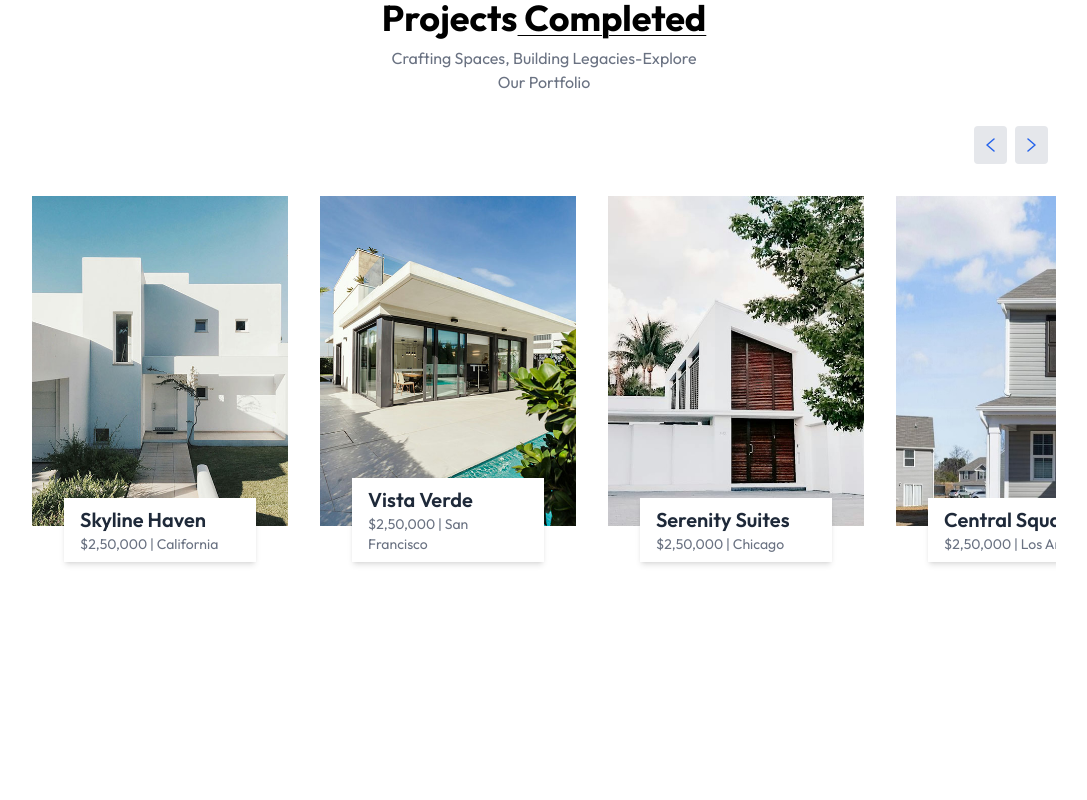
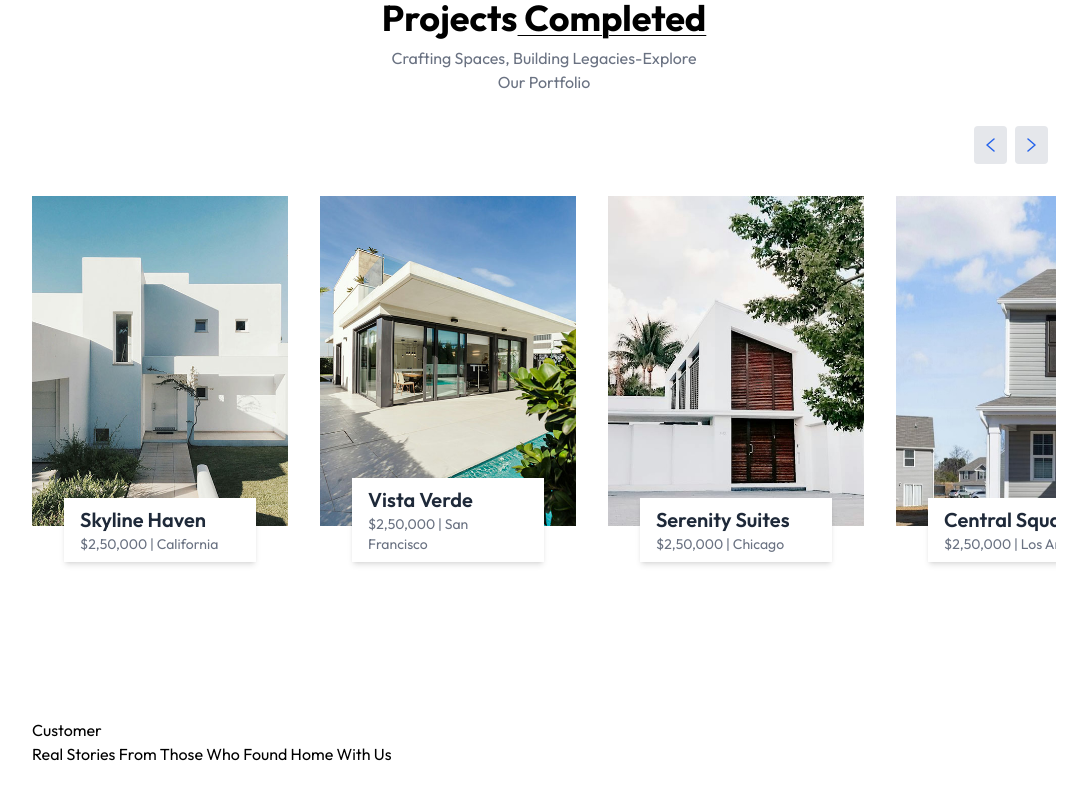
Before and after one commit to brauliomac/real-state-site, a React app in the folder real-state/: page / in a window 1280 px wide. Shown: the part 1770-2570 px from the top of the page, without its empty margins (96-1183 px from the left). Before the commit the page ends 2448 px from the top, so only its background shows below. Built offline with nearby package versions, Linux system fonts and the light colour scheme; the HTML template or start-up script is replaced by a standard one.

Commit message:
component Testimonials created

```diff
--- a/real-state/src/App.jsx
+++ b/real-state/src/App.jsx
@@ -2,6 +2,7 @@ import React from "react";
 import Header from "./components/Header";
 import About from "./components/About";
 import Projects from "./components/Projects";
+import Testimonials from "./components/Testimonials";
 
 const App = () => {
   return (
@@ -9,6 +10,7 @@ const App = () => {
       <Header />
       <About />
       <Projects />
+      <Testimonials />
     </div>
   )
 }
--- /dev/null
+++ b/real-state/src/components/Testimonials.jsx
@@ -0,0 +1,12 @@
+import React from 'react'
+
+const Testimonials = () => {
+  return (
+    <div className='container mx-auto py-10 lg:px-32 w-full overflow-hidden' id='Testimonials'>
+      <h1>Customer <span></span></h1>
+      <p>Real Stories From Those Who Found Home With Us</p>
+    </div>
+  )
+}
+
+export default Testimonials
```
